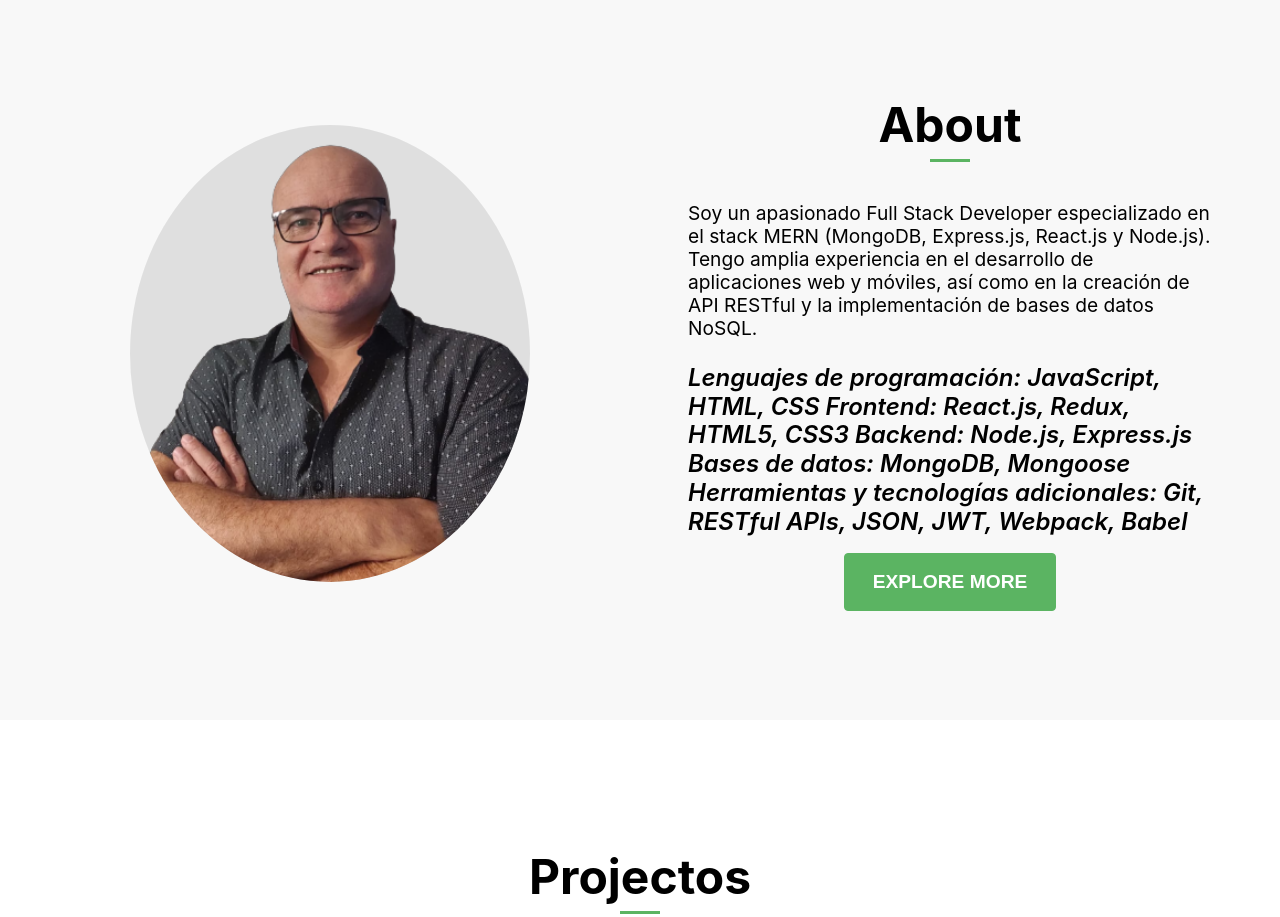
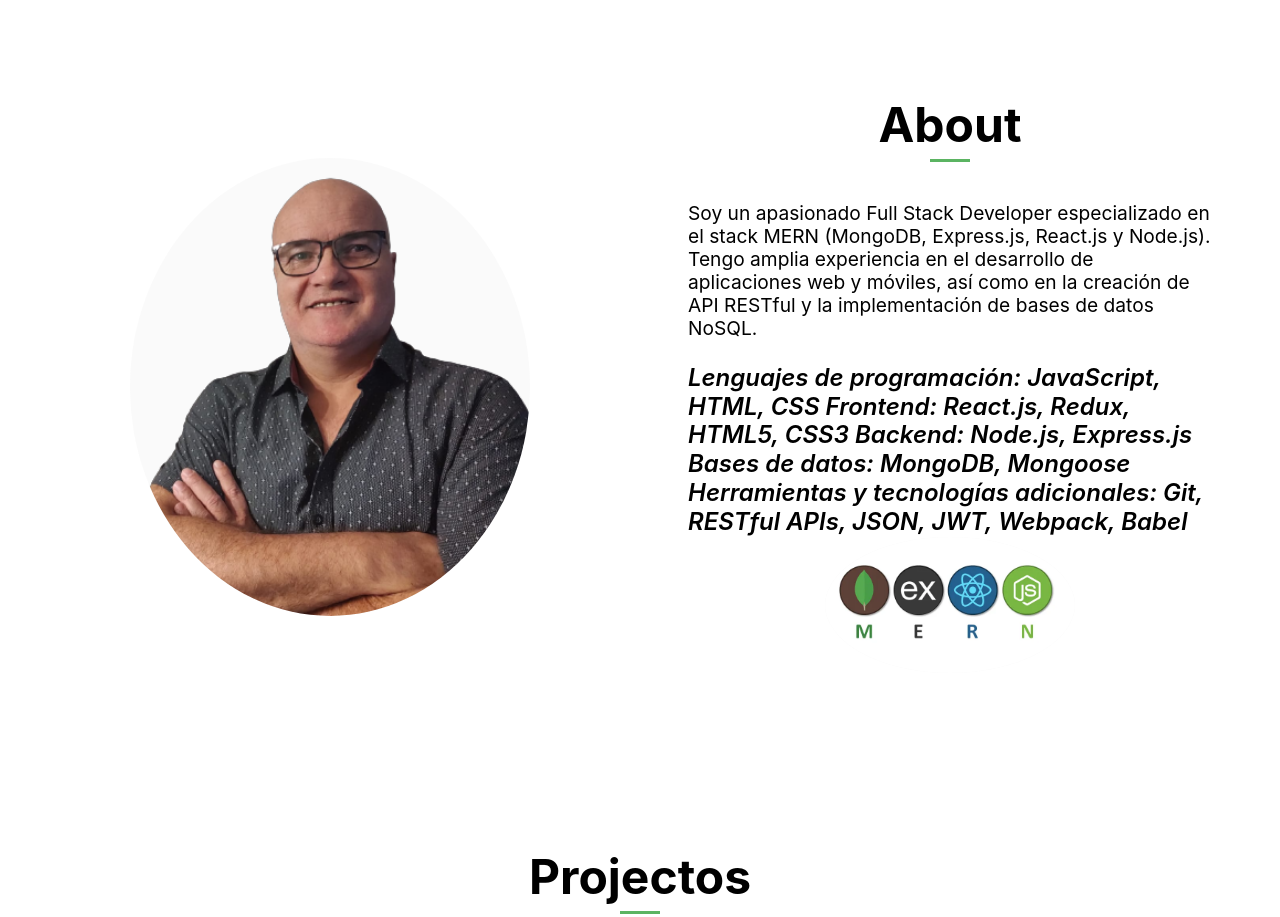
Before and after one commit to FabianPonczko/portafolio, a React (Vite) app: page / in a window 1280 px wide. Shown: the part 880-1797 px from the top of the page. Built offline with nearby package versions, Linux system fonts and the light colour scheme.

Commit message:
hero new

```diff
--- a/src/components/About.css
+++ b/src/components/About.css
@@ -1,5 +1,5 @@
 .about {
-    background-color: #f8f8f8;
+    /* background-color: #f8f8f8; */
     margin: auto;
     padding: 8rem 1rem 0 1rem;
     width: 100%;
@@ -12,11 +12,14 @@
     display: grid;
     grid-template-columns: repeat(2, 1fr);
 }
+
 .about img{
     margin:auto ;
     border-radius: 50%;
-    background-color:rgba(0, 0, 0, 0.1)
+    background-color:rgba(200, 200, 200, 0.1)
 }
+
+
 .about h2 {
     font-size: 3rem;
 }
--- a/src/components/About.jsx
+++ b/src/components/About.jsx
@@ -1,19 +1,24 @@
 import React from 'react'
 import fabian from './images/fabianbg1.png'
+import mern from './images/mern.png'
 import './About.css'
 
 const About = () => {
     return (
         <div className='about' id='about'>
             <div className='container'>
-                    <img src={fabian} alt='fabian foto' width={400} />
+                <img src={fabian} alt='fabian foto' width={400} />
                 <div className='col-2'>
                     <h2>About</h2>
                     <span className='line'></span>
                     <p>Soy un apasionado Full Stack Developer especializado en el stack MERN (MongoDB, Express.js, React.js y Node.js). Tengo amplia experiencia en el desarrollo de aplicaciones web y móviles, así como en la creación de API RESTful y la implementación de bases de datos NoSQL.
                     </p>
                     <p>Lenguajes de programación: JavaScript, HTML, CSS Frontend: React.js, Redux, HTML5, CSS3 Backend: Node.js, Express.js Bases de datos: MongoDB, Mongoose Herramientas y tecnologías adicionales: Git, RESTful APIs, JSON, JWT, Webpack, Babel</p>
-                    <button className='button'>Explore More</button>
+                    {/* <button className='button'>Explore More</button> */}
+                    <div className='mern'>
+
+                    <img src={mern} alt="mern" width={250}/>
+                    </div>
                 </div>
             </div>
         </div>
--- a/src/components/Hero.css
+++ b/src/components/Hero.css
@@ -13,7 +13,7 @@
 }
 
 .logos :hover{
-    width: 50px;
+    opacity: 0.9;
 }
 video{
     top: 0;
```
